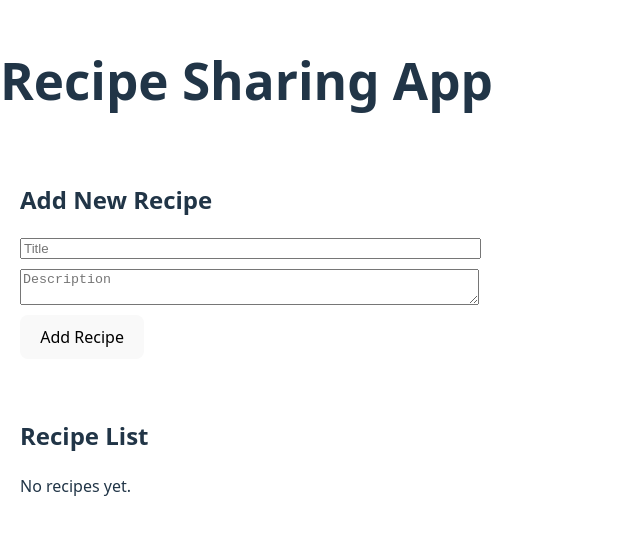
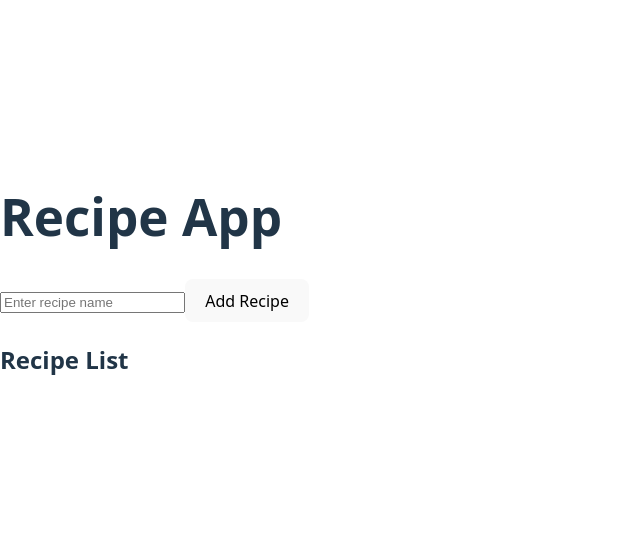
Before and after one commit to KosisoObiekwe/alx-fe-reactjs, a React (Vite) app in the folder recipe-sharing-app/: page / in a window 1280 px wide. Shown: the part 124-658 px from the top of the page, without its empty margins (0-640 px from the left). Built offline with nearby package versions, Linux system fonts and the light colour scheme.

Commit message:
Implement recipe store, AddRecipeForm, and RecipeList

```diff
--- a/recipe-sharing-app/src/App.jsx
+++ b/recipe-sharing-app/src/App.jsx
@@ -1,10 +1,12 @@
+// src/App.jsx
+import React from 'react';
 import AddRecipeForm from './components/AddRecipeForm';
 import RecipeList from './components/RecipeList';
 
 function App() {
   return (
     <div>
-      <h1 style={{ textAlign: 'center' }}>Recipe Sharing App</h1>
+      <h1>Recipe App</h1>
       <AddRecipeForm />
       <RecipeList />
     </div>
--- a/recipe-sharing-app/src/components/AddRecipeForm.jsx
+++ b/recipe-sharing-app/src/components/AddRecipeForm.jsx
@@ -1,34 +1,26 @@
-import { useState } from 'react';
-import { useRecipeStore } from '../store/recipeStore';
+// src/components/AddRecipeForm.jsx
+import React, { useState } from 'react';
+import useRecipeStore from './recipeStore';
 
 function AddRecipeForm() {
+    const [recipe, setRecipe] = useState('');
     const addRecipe = useRecipeStore((state) => state.addRecipe);
-    const [title, setTitle] = useState('');
-    const [description, setDescription] = useState('');
 
-    const handleSubmit = (event) => {
-        event.preventDefault();
-        if (!title || !description) return;
-        addRecipe({ id: Date.now(), title, description });
-        setTitle('');
-        setDescription('');
+    const handleSubmit = (e) => {
+        e.preventDefault();
+        if (recipe.trim()) {
+            addRecipe(recipe.trim());
+            setRecipe('');
+        }
     };
 
     return (
-        <form onSubmit={handleSubmit} style={{ padding: '20px' }}>
-            <h2>Add New Recipe</h2>
+        <form onSubmit={handleSubmit}>
             <input
                 type="text"
-                value={title}
-                placeholder="Title"
-                onChange={(e) => setTitle(e.target.value)}
-                style={{ display: 'block', marginBottom: '10px', width: '100%' }}
-            />
-            <textarea
-                value={description}
-                placeholder="Description"
-                onChange={(e) => setDescription(e.target.value)}
-                style={{ display: 'block', marginBottom: '10px', width: '100%' }}
+                value={recipe}
+                onChange={(e) => setRecipe(e.target.value)}
+                placeholder="Enter recipe name"
             />
             <button type="submit">Add Recipe</button>
         </form>
--- a/recipe-sharing-app/src/components/RecipeList.jsx
+++ b/recipe-sharing-app/src/components/RecipeList.jsx
@@ -1,18 +1,18 @@
-import { useRecipeStore } from '../store/recipeStore';
+// src/components/RecipeList.jsx
+import React from 'react';
+import useRecipeStore from './recipeStore';
 
 function RecipeList() {
     const recipes = useRecipeStore((state) => state.recipes);
 
     return (
-        <div style={{ padding: '20px' }}>
+        <div>
             <h2>Recipe List</h2>
-            {recipes.length === 0 && <p>No recipes yet.</p>}
-            {recipes.map((recipe) => (
-                <div key={recipe.id} style={{ border: '1px solid #ccc', margin: '10px 0', padding: '10px' }}>
-                    <h3>{recipe.title}</h3>
-                    <p>{recipe.description}</p>
-                </div>
-            ))}
+            <ul>
+                {recipes.map((recipe, index) => (
+                    <li key={index}>{recipe}</li>
+                ))}
+            </ul>
         </div>
     );
 }
--- /dev/null
+++ b/recipe-sharing-app/src/components/recipeStore.js
@@ -0,0 +1,12 @@
+// src/components/recipeStore.js
+import { create } from 'zustand';
+
+const useRecipeStore = create((set) => ({
+    recipes: [],
+    addRecipe: (recipe) =>
+        set((state) => ({
+            recipes: [...state.recipes, recipe],
+        })),
+}));
+
+export default useRecipeStore;
```
